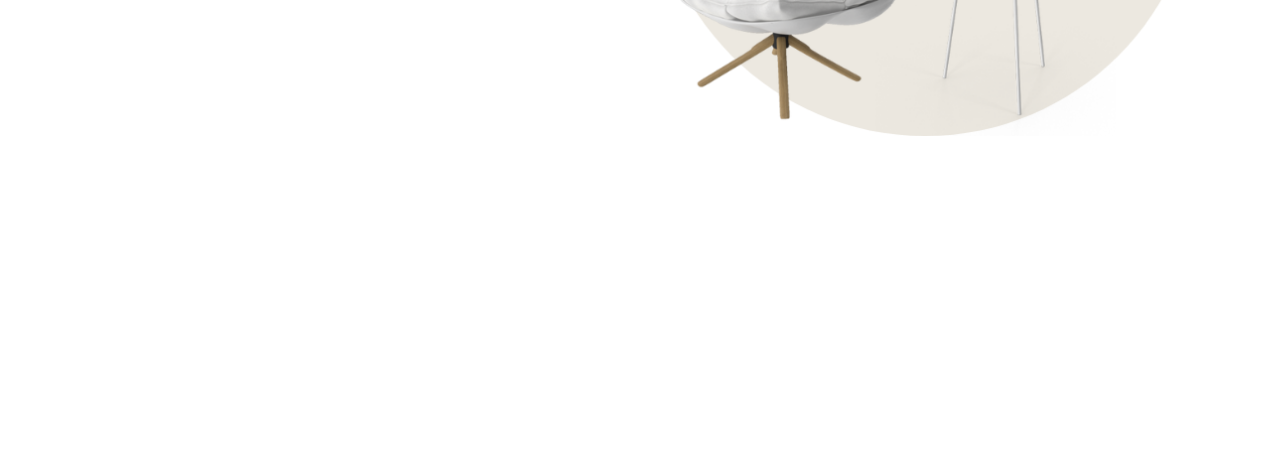
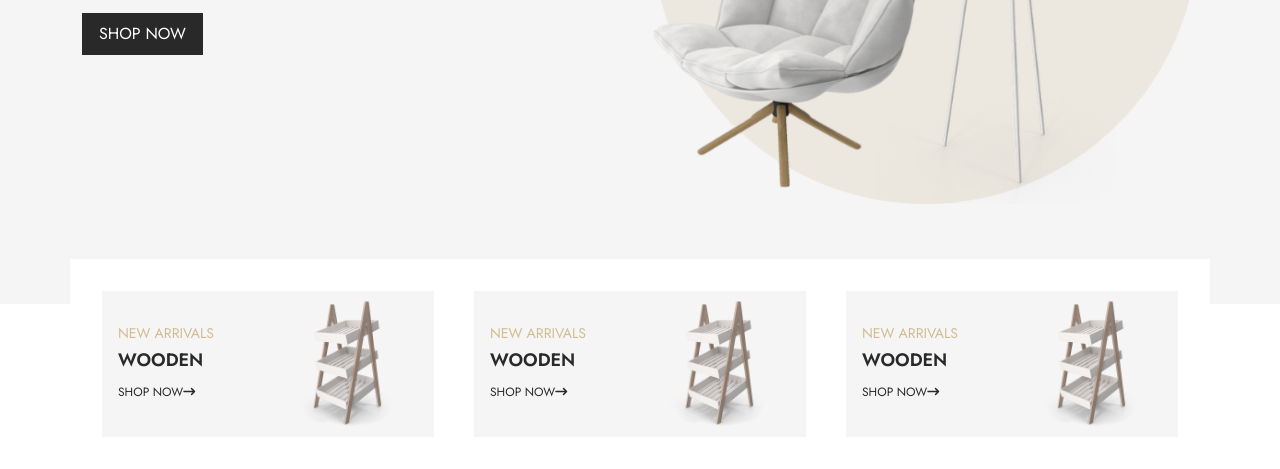
Before and after one commit to webdevhridoy/Furniture-minimal-template, a plain HTML site: page index.html in a window 1280 px wide. Shown: the part 514-983 px from the top of the page. Before the commit the page ends 800 px from the top, so only its background shows below. Drawn offline with nearby package versions, Linux system fonts and the light colour scheme.

Commit message:
categories section added

```diff
--- a/index.html
+++ b/index.html
@@ -15,7 +15,7 @@
 
     <!-- Header area start -->
       <header>
-        <nav class="navbar navbar-expand-lg bg-white shadow-sm">
+        <nav class="navbar navbar-expand-lg bg-white shadow-sm py-3">
           <div class="container">
             <a class="navbar-brand" href="#"><img class="img-fluid header-logo" src="images/logo/FUNITURE.png" alt=""></a>
             <button class="navbar-toggler" type="button" data-bs-toggle="collapse" data-bs-target="#navbarSupportedContent" aria-controls="navbarSupportedContent" aria-expanded="false" aria-label="Toggle navigation">
@@ -56,14 +56,15 @@
         </nav>
       </header>
       <main>
-        <section class="py-5">
+        <!-- Banner Area start -->
+        <section class="custom-bg custom-padding">
           <div class="container">
             <div class="row">
               <div class="col-12 col-md-6 d-flex align-items-center banner-media">
                 <div>
                   <h2 class="banner-title display-4">STYLISH FURNITURE <br>IN UNIQUE STYLE</h2>
                   <p class="banner-text fs-6">Far far away, behind the word mountains, far from the countries Vokalia and Consonantia</p>
-                  <a  class="btn btn-lg rounded-0 text-uppercase text-white bg-dark fs-6" href="#">Shop Now</a>
+                  <a  class="btn btn-lg rounded-0 text-uppercase fs-6 custom-btn" href="#">Shop Now</a>
                 </div>
               </div>
               <div class="col-12 col-md-6 mobile-col">
@@ -72,6 +73,51 @@
             </div>
           </div>
         </section>
+        <!-- Banner Area start -->
+        <!-- Categories Area Start -->
+        <section>
+          <div class="container bg-white p-4 custom-container">
+            <div class="row">
+              <div class="col-12 col-md-4">
+                <div class="row d-flex align-items-center custom-bg p-1 m-2">
+                  <div class="col-md-6 col-6 col-sm-6">
+                    <h5 class="text-uppercase ccustom-short">New Arrivals</h5>
+                    <h2 class="text-uppercase ccustom-title">Wooden</h2>
+                    <a class="text-uppercase text-decoration-none click-link" href="#">Shop now<i class="fa-solid fa-arrow-right-long"></i></a>
+                  </div>
+                 <div class="col-md-6 col-6 col-sm-6 d-flex">
+                    <img class="img-fluid cate-img" src="images/proudcts/92DNEPDD.png" alt="">
+                  </div>
+                </div>
+              </div>
+              <div class="col-12 col-md-4">
+                <div class="row d-flex align-items-center custom-bg p-1 m-2">
+                  <div class="col-md-6 col-6 col-sm-6">
+                    <h5 class="text-uppercase ccustom-short">New Arrivals</h5>
+                    <h2 class="text-uppercase ccustom-title">Wooden</h2>
+                    <a class="text-uppercase text-decoration-none click-link" href="#">Shop now<i class="fa-solid fa-arrow-right-long"></i></a>
+                  </div>
+                 <div class="col-md-6 col-6 col-sm-6 d-flex">
+                    <img class="img-fluid cate-img" src="images/proudcts/92DNEPDD.png" alt="">
+                  </div>
+                </div>
+              </div>
+              <div class="col-12 col-md-4">
+                <div class="row d-flex align-items-center custom-bg p-1 m-2">
+                  <div class="col-md-6 col-6 col-sm-6">
+                    <h5 class="text-uppercase ccustom-short">New Arrivals</h5>
+                    <h2 class="text-uppercase ccustom-title">Wooden</h2>
+                    <a class="text-uppercase text-decoration-none click-link" href="#">Shop now<i class="fa-solid fa-arrow-right-long"></i></a>
+                  </div>
+                 <div class="col-md-6 col-6 col-sm-6 d-flex">
+                    <img class="img-fluid cate-img" src="images/proudcts/92DNEPDD.png" alt="">
+                  </div>
+                </div>
+              </div>
+            </div>
+          </div>
+        </section>
+        <!-- Categories Area Start -->
       </main>
     <!-- Header area end -->
 
--- a/style.css
+++ b/style.css
@@ -21,6 +21,13 @@
 /* Header Style End */
 
 /* Banner syle start */
+
+.custom-bg {
+    background-color: #F5F5F5;
+}
+.custom-padding {
+    padding: 100px 0;
+}
 .banner-title {
     /* font-size: 3.3rem; */
     font-family: 'Jost', sans-serif;
@@ -32,8 +39,41 @@
     font-family: 'Heebo', sans-serif;
     padding-right: 120px;
 }
+
+.custom-btn {
+    color: white;
+    background-color: #292929;
+    transition: 0.5s ease-in-out;
+}
+.custom-btn:hover {
+    background-color: #fff;
+}
 /* Banner syle end */
-
+/* Category style start */
+.custom-container {
+    margin-top: -45px;
+}
+.ccustom-short {
+    color: #d1bc92;
+    font-size: 14px;
+    font-weight: 400;
+}
+.click-link {
+    color: #292929;
+    font-size: 12px;
+}
+.click-link:hover {
+    color: #7a7a7a;
+}
+.ccustom-title {
+    color: #292929;
+    font-size: 18px;
+    font-weight: 600;
+}
+.cate-img {
+    width: ;
+}
+/* Category style end */
 
 
 
@@ -56,6 +96,13 @@
         text-align: center;
         padding-top: 20x;
     }
+    .cate-img {
+        width: 100px;
+        height: 100px;
+    }
+    .custom-bg {
+        text-align: center;
+    }
 }
 /* for tab dvices */
 @media  only screen and (min-width: 575px) and (max-width: 767px) {
@@ -73,4 +120,11 @@
         text-align: center;
         padding-top: 20x;
     }
+    .cate-img {
+        width: 80px;
+        height: 80px;
+    }
+    .custom-bg {
+        text-align: center;
+    }
 }
```
